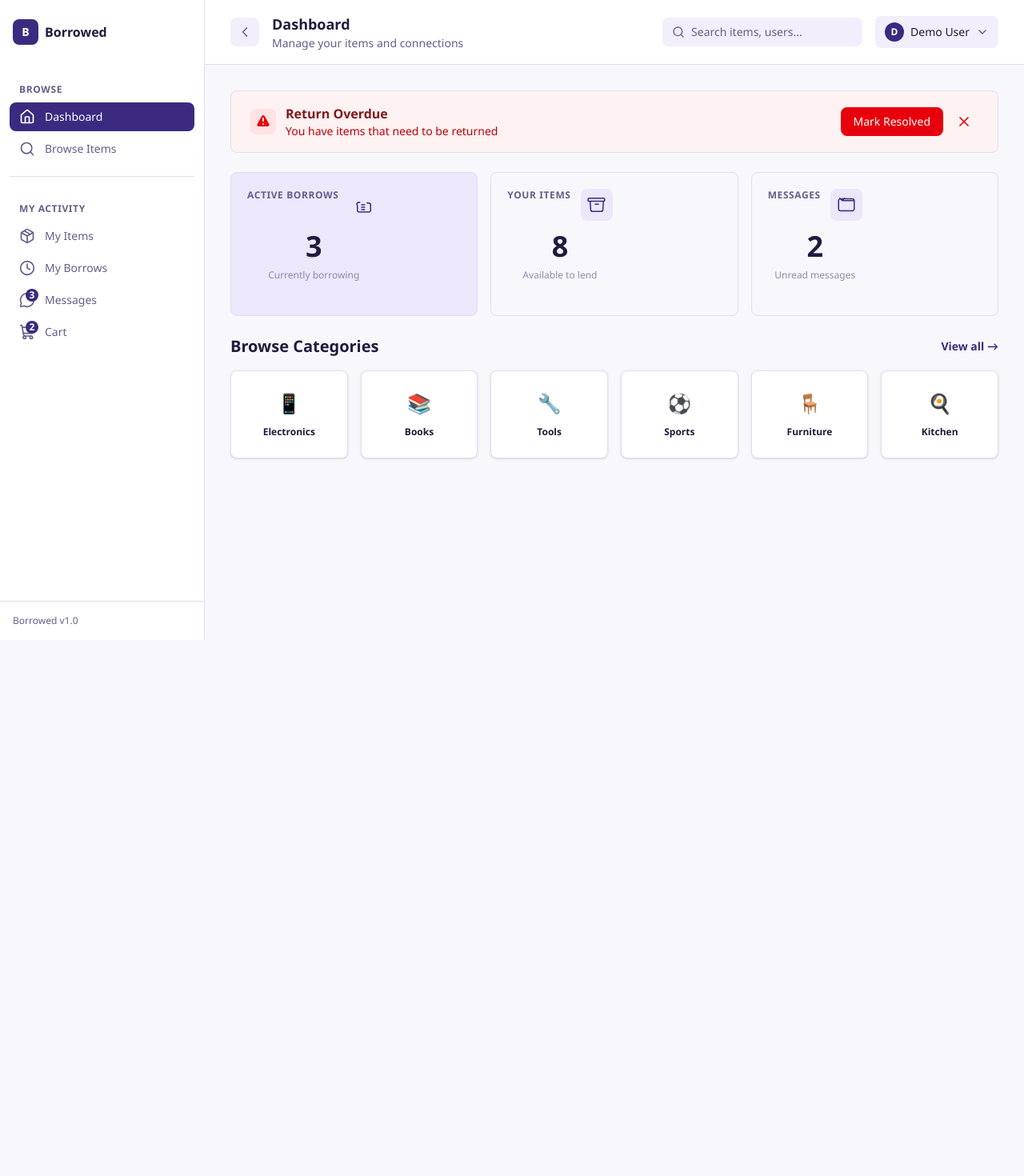
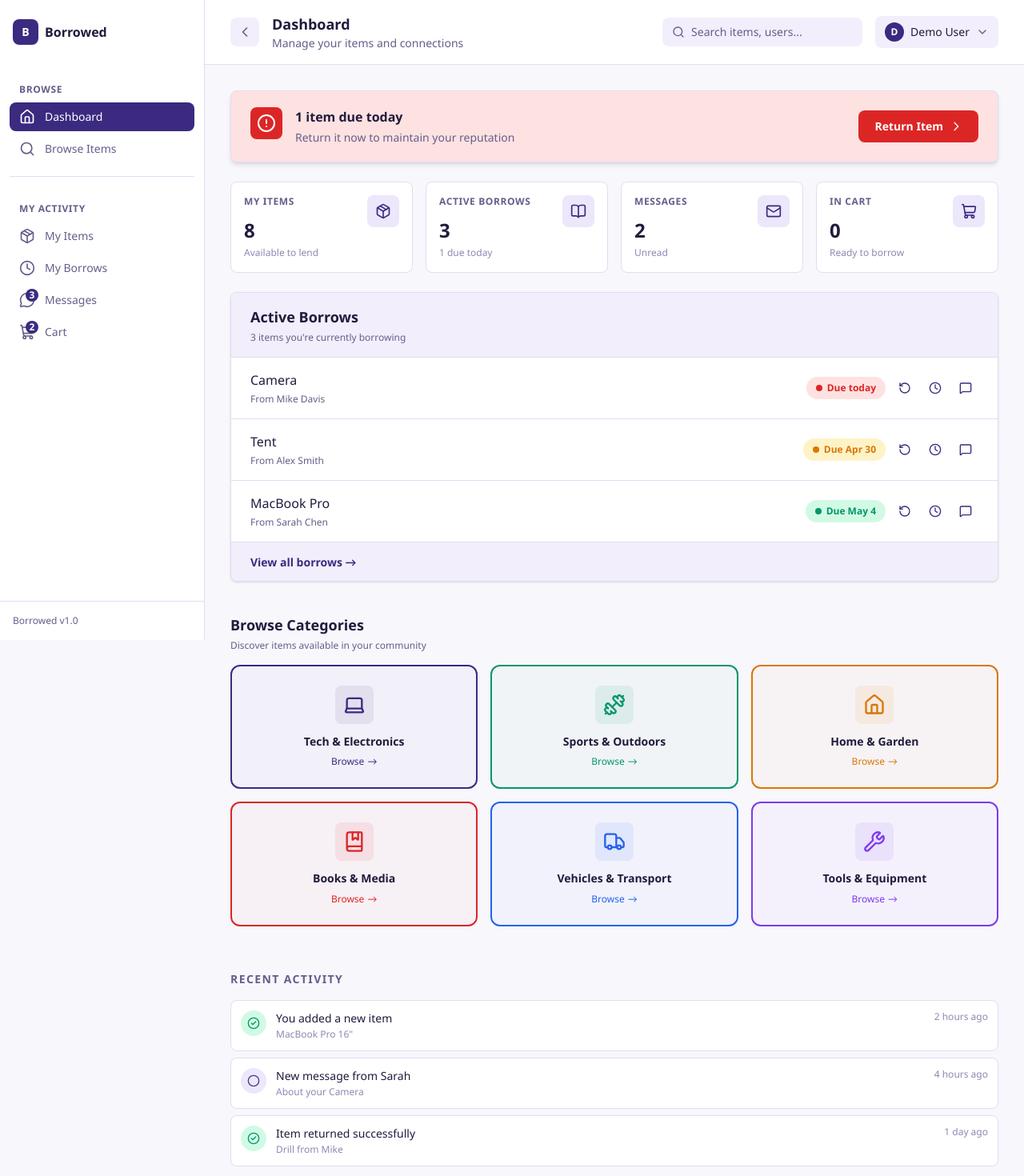
Before and after one commit to sushamaray/borrowed, a Next.js app: page /dashboard in a window 1280 px wide. Shown: the top 1470 px of the page at 80% size. Before the commit the page ends 800 px from the top, so only its background shows below. Built offline with nearby package versions, Linux system fonts and the light colour scheme.

Commit message:
dashboard final

```diff
--- a/app/(dashboard)/dashboard/page.tsx
+++ b/app/(dashboard)/dashboard/page.tsx
@@ -1,112 +1,420 @@
 "use client";
 
-import { useState } from "react";
-import StatCard from "@/components/dashboard/StatCard";
+import { useMemo } from "react";
+import Link from "next/link";
+import {
+  AlertCircle,
+  Package,
+  BookOpen,
+  Mail,
+  ShoppingCart,
+  RotateCcw,
+  Clock,
+  MessageSquare,
+  Laptop,
+  Dumbbell,
+  Home,
+  Wrench,
+  Truck,
+  BookMarked,
+  CheckCircle2,
+  Circle,
+} from "lucide-react";
 
 export default function DashboardPage() {
-  const [isDismissed, setIsDismissed] = useState(false);
+  // Mock data - replace with real API data
+  const userStats = {
+    itemsCount: 8,
+    borrowsCount: 3,
+    messagesCount: 2,
+    cartCount: 0,
+    activeBorrows: [
+      { id: 1, item: "Camera", from: "Mike Davis", dueIn: 1, dueDate: "Today", status: "due-today" },
+      { id: 2, item: "Tent", from: "Alex Smith", dueIn: 3, dueDate: "Apr 30", status: "due-soon" },
+      { id: 3, item: "MacBook Pro", from: "Sarah Chen", dueIn: 7, dueDate: "May 4", status: "safe" },
+    ],
+  };
 
   const categories = [
-    { id: 1, name: "Electronics", icon: "📱" },
-    { id: 2, name: "Books", icon: "📚" },
-    { id: 3, name: "Tools", icon: "🔧" },
-    { id: 4, name: "Sports", icon: "⚽" },
-    { id: 5, name: "Furniture", icon: "🪑" },
-    { id: 6, name: "Kitchen", icon: "🍳" },
+    { id: 1, name: "Tech & Electronics", icon: Laptop, accentColor: "#3b2a80" },
+    { id: 2, name: "Sports & Outdoors", icon: Dumbbell, accentColor: "#059669" },
+    { id: 3, name: "Home & Garden", icon: Home, accentColor: "#d97706" },
+    { id: 4, name: "Books & Media", icon: BookMarked, accentColor: "#dc2626" },
+    { id: 5, name: "Vehicles & Transport", icon: Truck, accentColor: "#2563eb" },
+    { id: 6, name: "Tools & Equipment", icon: Wrench, accentColor: "#7c3aed" },
   ];
+
+  const activities = [
+    {
+      id: 1,
+      title: "You added a new item",
+      subtitle: "MacBook Pro 16\"",
+      timestamp: "2 hours ago",
+      status: "completed" as const,
+    },
+    {
+      id: 2,
+      title: "New message from Sarah",
+      subtitle: "About your Camera",
+      timestamp: "4 hours ago",
+      status: "active" as const,
+    },
+    {
+      id: 3,
+      title: "Item returned successfully",
+      subtitle: "Drill from Mike",
+      timestamp: "1 day ago",
+      status: "completed" as const,
+    },
+  ];
+
+  // Sort borrows by urgency
+  const sortedBorrows = useMemo(
+    () => [...userStats.activeBorrows].sort((a, b) => a.dueIn - b.dueIn),
+    [userStats.activeBorrows]
+  );
+
+  const dueTodayCount = sortedBorrows.filter(b => b.status === "due-today").length;
 
   return (
     <div className="space-y-6">
-      {/* Return Overdue Alert */}
-      {!isDismissed && (
-        <div className="rounded-lg border border-red-200 bg-red-50 px-6 py-4">
-          <div className="flex items-center justify-between">
-            <div className="flex items-center gap-3">
-              <div className="flex h-8 w-8 items-center justify-center rounded-lg bg-red-100">
-                <svg className="h-5 w-5 text-red-600" fill="currentColor" viewBox="0 0 20 20">
-                  <path fillRule="evenodd" d="M8.257 3.099c.765-1.36 2.722-1.36 3.486 0l5.58 9.92c.75 1.334-.213 2.98-1.742 2.98H4.42c-1.53 0-2.493-1.646-1.743-2.98l5.58-9.92zM11 13a1 1 0 11-2 0 1 1 0 012 0zm-1-8a1 1 0 00-1 1v3a1 1 0 002 0V6a1 1 0 00-1-1z" clipRule="evenodd" />
-                </svg>
+      {/* PRIORITY 1: Alert Banner - Due Items */}
+      {dueTodayCount > 0 && (
+        <div
+          className="rounded-lg border border-[var(--danger)] bg-[var(--danger-soft)] overflow-hidden shadow-md"
+        >
+          <div className="px-6 py-5 flex items-center justify-between gap-4">
+            <div className="flex items-start gap-4">
+              <div
+                className="flex-shrink-0 flex items-center justify-center h-10 w-10 rounded-lg"
+                style={{ backgroundColor: "var(--danger)", color: "white" }}
+              >
+                <AlertCircle className="h-6 w-6" />
               </div>
               <div>
-                <h3 className="font-semibold text-red-900">Return Overdue</h3>
-                <p className="text-sm text-red-700">You have items that need to be returned</p>
+                <h3 className="font-bold text-[var(--foreground)]">
+                  {dueTodayCount} item{dueTodayCount > 1 ? "s" : ""} due today
+                </h3>
+                <p className="text-sm text-[var(--text-secondary)] mt-1">
+                  Return {dueTodayCount === 1 ? "it" : "them"} now to maintain your reputation
+                </p>
               </div>
             </div>
-            <div className="flex gap-2">
-              <button className="rounded-lg bg-red-600 px-4 py-2 text-sm font-medium text-white hover:bg-red-700">
-                Mark Resolved
-              </button>
-              <button onClick={() => setIsDismissed(true)} className="rounded-lg p-2 hover:bg-red-100">
-                <svg className="h-5 w-5 text-red-600" fill="none" viewBox="0 0 24 24" strokeWidth={2} stroke="currentColor">
-                  <path strokeLinecap="round" strokeLinejoin="round" d="M6 18L18 6M6 6l12 12" />
-                </svg>
-              </button>
-            </div>
+            <Link
+              href="/dashboard/my-borrows"
+              className="flex-shrink-0 inline-flex items-center gap-2 px-5 py-2.5 rounded-lg text-sm font-semibold transition-all duration-200"
+              style={{
+                backgroundColor: "var(--danger)",
+                color: "white",
+              }}
+            >
+              Return Item
+              <svg className="h-4 w-4" fill="none" viewBox="0 0 24 24" strokeWidth={2} stroke="currentColor">
+                <path strokeLinecap="round" strokeLinejoin="round" d="M9 5l7 7-7 7" />
+              </svg>
+            </Link>
           </div>
         </div>
       )}
 
-      {/* Stats Grid */}
-      <div className="grid grid-cols-3 gap-4">
-        <StatCard
+      {/* PRIORITY 2: Overview Stats - Secondary Focus */}
+      <div className="grid grid-cols-2 gap-4 sm:grid-cols-4">
+        <OverviewCard
+          icon={Package}
+          title="My Items"
+          value={userStats.itemsCount}
+          subtitle="Available to lend"
+          href="/dashboard/my-items"
+        />
+        <OverviewCard
+          icon={BookOpen}
           title="Active Borrows"
-          value={3}
-          subtitle="Currently borrowing"
-          icon={
-            <svg className="h-6 w-6" fill="none" viewBox="0 0 24 24" strokeWidth={1.5} stroke="currentColor">
-              <path strokeLinecap="round" strokeLinejoin="round" d="M9 12h3.75M9 15h3.75M9 18h3.75m3-8.25H18a2.25 2.25 0 012.25 2.25v6A2.25 2.25 0 0118 21H6a2.25 2.25 0 01-2.25-2.25v-6A2.25 2.25 0 016 9h.75" />
-            </svg>
-          }
-          variant="info"
+          value={userStats.borrowsCount}
+          subtitle={`${dueTodayCount} due today`}
+          href="/dashboard/my-borrows"
         />
-
-        <StatCard
-          title="Your Items"
-          value={8}
-          subtitle="Available to lend"
-          icon={
-            <svg className="h-6 w-6" fill="none" viewBox="0 0 24 24" strokeWidth={1.5} stroke="currentColor">
-              <path strokeLinecap="round" strokeLinejoin="round" d="M20.25 7.5l-.625 10.632a2.25 2.25 0 01-2.247 2.118H6.622a2.25 2.25 0 01-2.247-2.118L3.75 7.5M10 11.25h4M3.375 7.5h17.25c.621 0 1.125-.504 1.125-1.125V4.875c0-.621-.504-1.125-1.125-1.125H2.25c-.621 0-1.125.504-1.125 1.125v1.5c0 .621.504 1.125 1.125 1.125z" />
-            </svg>
-          }
-          variant="success"
+        <OverviewCard
+          icon={Mail}
+          title="Messages"
+          value={userStats.messagesCount}
+          subtitle="Unread"
+          href="/dashboard/messages"
         />
-
-        <StatCard
-          title="Messages"
-          value={2}
-          subtitle="Unread messages"
-          icon={
-            <svg className="h-6 w-6" fill="none" viewBox="0 0 24 24" strokeWidth={1.5} stroke="currentColor">
-              <path strokeLinecap="round" strokeLinejoin="round" d="M21.75 6.75v10.5a2.25 2.25 0 01-2.25 2.25H4.5a2.25 2.25 0 01-2.25-2.25V6.75m19.5 0A2.25 2.25 0 0019.5 4.5H4.5A2.25 2.25 0 002.25 6.75m19.5 0h-15m0 0l-3-3m3 3l3-3" />
-            </svg>
-          }
-          variant="warning"
+        <OverviewCard
+          icon={ShoppingCart}
+          title="In Cart"
+          value={userStats.cartCount}
+          subtitle="Ready to borrow"
+          href="/dashboard/cart"
         />
       </div>
 
-      {/* Browse Categories */}
-      <div>
-        <div className="mb-4 flex items-center justify-between">
-          <h2 className="text-xl font-bold text-[var(--foreground)]">Browse Categories</h2>
-          <a href="#" className="text-sm font-semibold text-[var(--primary)] hover:underline">
-            View all →
-          </a>
+      {/* PRIORITY 1b: Active Borrows - Main Focus */}
+      <div className="rounded-lg border border-[var(--border)] bg-[var(--surface)] overflow-hidden shadow-sm">
+        <div className="border-b border-[var(--border)] bg-[var(--surface-soft)] px-6 py-4">
+          <h2 className="text-lg font-bold text-[var(--foreground)]">Active Borrows</h2>
+          <p className="text-xs text-[var(--text-secondary)] mt-1">
+            {sortedBorrows.length} items you're currently borrowing
+          </p>
         </div>
-        <div className="grid grid-cols-6 gap-4">
-          {categories.map((category) => (
-            <button
-              key={category.id}
-              className="group rounded-lg border border-[var(--border)] bg-[var(--surface)] px-4 py-6 text-center shadow-sm transition-all duration-200 hover:shadow-lg hover:border-[var(--primary)]/50"
+        <div className="divide-y" style={{ borderColor: "var(--border)" }}>
+          {sortedBorrows.map((borrow) => (
+            <BorrowRow key={borrow.id} borrow={borrow} />
+          ))}
+        </div>
+        {sortedBorrows.length > 0 && (
+          <div className="px-6 py-3 bg-[var(--surface-soft)] border-t border-[var(--border)]">
+            <Link
+              href="/dashboard/my-borrows"
+              className="text-sm font-semibold transition-colors"
+              style={{ color: "var(--primary)" }}
             >
-              <div className="mb-3 text-2xl">{category.icon}</div>
-              <p className="text-xs font-semibold text-[var(--foreground)] group-hover:text-[var(--primary)]">
-                {category.name}
-              </p>
-            </button>
+              View all borrows →
+            </Link>
+          </div>
+        )}
+      </div>
+
+      {/* PRIORITY 2b: Browse Categories - Visual Discovery */}
+      <div className="pt-4">
+        <div className="mb-4">
+          <h2 className="text-lg font-bold text-[var(--foreground)]">Browse Categories</h2>
+          <p className="text-xs text-[var(--text-secondary)] mt-1">Discover items available in your community</p>
+        </div>
+        <div className="grid grid-cols-2 gap-4 sm:grid-cols-3">
+          {categories.map((category) => {
+            const IconComponent = category.icon;
+            return (
+              <CategoryCard
+                key={category.id}
+                name={category.name}
+                icon={IconComponent}
+                accentColor={category.accentColor}
+              />
+            );
+          })}
+        </div>
+      </div>
+
+      {/* PRIORITY 3: Recent Activity - Lower Priority */}
+      <div className="pt-8">
+        <h3 className="mb-4 text-sm font-bold uppercase tracking-widest text-[var(--text-secondary)]">
+          Recent Activity
+        </h3>
+        <div className="space-y-2">
+          {activities.map((activity) => (
+            <ActivityItem
+              key={activity.id}
+              title={activity.title}
+              subtitle={activity.subtitle}
+              timestamp={activity.timestamp}
+              status={activity.status}
+            />
           ))}
         </div>
       </div>
     </div>
   );
 }
+
+// Inline Components
+function OverviewCard({
+  icon: IconComponent,
+  title,
+  value,
+  subtitle,
+  href,
+}: {
+  icon: React.ElementType;
+  title: string;
+  value: string | number;
+  subtitle: string;
+  href: string;
+}) {
+  return (
+    <Link
+      href={href}
+      className="rounded-lg border border-[var(--border)] bg-[var(--surface)] p-4 transition-all duration-200 hover:shadow-md hover:border-[var(--primary)]/30"
+    >
+      <div className="flex items-start justify-between gap-3">
+        <div className="flex-1 min-w-0">
+          <p className="text-xs font-semibold uppercase tracking-wider text-[var(--text-secondary)]">
+            {title}
+          </p>
+          <p className="mt-3 text-2xl font-bold text-[var(--foreground)]">{value}</p>
+          <p className="mt-1 text-xs text-[var(--text-muted)]">{subtitle}</p>
+        </div>
+        <div
+          className="flex h-10 w-10 flex-shrink-0 items-center justify-center rounded-lg"
+          style={{ backgroundColor: "var(--primary-soft)", color: "var(--primary)" }}
+        >
+          <IconComponent className="h-5 w-5" />
+        </div>
+      </div>
+    </Link>
+  );
+}
+
+function BorrowRow({
+  borrow,
+}: {
+  borrow: {
+    id: number;
+    item: string;
+    from: string;
+    dueIn: number;
+    dueDate: string;
+    status: "due-today" | "due-soon" | "safe";
+  };
+}) {
+  const getStatusColor = (status: string) => {
+    switch (status) {
+      case "due-today":
+        return { bg: "var(--danger-soft)", text: "var(--danger)" };
+      case "due-soon":
+        return { bg: "var(--warning-soft)", text: "var(--warning)" };
+      case "safe":
+        return { bg: "var(--success-soft)", text: "var(--success)" };
+      default:
+        return { bg: "var(--surface-soft)", text: "var(--text-secondary)" };
+    }
+  };
+
+  const status = getStatusColor(borrow.status);
+  const statusLabel = borrow.status === "due-today" ? "Due today" : `Due ${borrow.dueDate}`;
+
+  return (
+    <div className="flex items-center justify-between gap-4 px-6 py-4 transition-colors hover:bg-[var(--surface-soft)]">
+      <div className="flex-1 min-w-0">
+        <p className="font-medium text-[var(--foreground)]">{borrow.item}</p>
+        <p className="text-xs text-[var(--text-secondary)] mt-1">
+          From <span className="font-medium">{borrow.from}</span>
+        </p>
+      </div>
+      <div className="flex items-center gap-2 flex-shrink-0">
+        <div
+          className="inline-flex items-center gap-1.5 rounded-full px-3 py-1.5 text-xs font-semibold"
+          style={{ backgroundColor: status.bg, color: status.text }}
+        >
+          <span
+            className="h-2 w-2 rounded-full"
+            style={{ backgroundColor: status.text }}
+          ></span>
+          {statusLabel}
+        </div>
+        <div className="flex items-center gap-1.5">
+          <button
+            className="p-2 rounded-lg transition-colors hover:bg-[var(--surface-soft)]"
+            title="Return item"
+            style={{ color: "var(--primary)" }}
+          >
+            <RotateCcw className="h-4 w-4" />
+          </button>
+          <button
+            className="p-2 rounded-lg transition-colors hover:bg-[var(--surface-soft)]"
+            title="Extend borrow period"
+            style={{ color: "var(--primary)" }}
+          >
+            <Clock className="h-4 w-4" />
+          </button>
+          <button
+            className="p-2 rounded-lg transition-colors hover:bg-[var(--surface-soft)]"
+            title="Message lender"
+            style={{ color: "var(--primary)" }}
+          >
+            <MessageSquare className="h-4 w-4" />
+          </button>
+        </div>
+      </div>
+    </div>
+  );
+}
+
+function ActivityItem({
+  title,
+  subtitle,
+  timestamp,
+  status,
+}: {
+  title: string;
+  subtitle: string;
+  timestamp: string;
+  status: "completed" | "active";
+}) {
+  return (
+    <div className="flex items-start gap-3 rounded-lg border border-[var(--border)] bg-[var(--surface)] p-3 transition-colors hover:bg-[var(--surface-soft)]">
+      <div
+        className="flex h-8 w-8 flex-shrink-0 items-center justify-center rounded-full"
+        style={{
+          backgroundColor: status === "completed" ? "var(--success-soft)" : "var(--primary-soft)",
+        }}
+      >
+        {status === "completed" ? (
+          <CheckCircle2 className="h-4 w-4" style={{ color: "var(--success)" }} />
+        ) : (
+          <Circle className="h-4 w-4 animate-pulse" style={{ color: "var(--primary)" }} />
+        )}
+      </div>
+      <div className="flex-1 min-w-0">
+        <p className="text-sm font-medium text-[var(--foreground)]">{title}</p>
+        <p className="text-xs text-[var(--text-muted)] mt-0.5">{subtitle}</p>
+      </div>
+      <span className="flex-shrink-0 text-xs text-[var(--text-muted)]">{timestamp}</span>
+    </div>
+  );
+}
+
+function CategoryCard({
+  name,
+  icon: IconComponent,
+  accentColor,
+}: {
+  name: string;
+  icon: React.ElementType;
+  accentColor: string;
+}) {
+  return (
+    <button
+      className="group relative overflow-hidden rounded-xl p-6 text-left transition-all duration-300 hover:shadow-lg focus:outline-none"
+      style={{
+        backgroundColor: `${accentColor}08`,
+        border: `2px solid ${accentColor}`,
+      }}
+    >
+      {/* Glowy hover effect */}
+      <div
+        className="absolute inset-0 rounded-xl opacity-0 group-hover:opacity-100 transition-opacity duration-300"
+        style={{
+          background: accentColor,
+          filter: "blur(20px)",
+          zIndex: -1,
+          opacity: 0.05,
+        }}
+      />
+
+      <div className="relative z-10 flex flex-col items-center text-center gap-3">
+        <div
+          className="flex h-12 w-12 items-center justify-center rounded-lg transition-all duration-300 group-hover:scale-110"
+          style={{
+            backgroundColor: `${accentColor}15`,
+            color: accentColor,
+          }}
+        >
+          <IconComponent className="h-7 w-7" />
+        </div>
+        <div>
+          <p className="font-semibold text-sm text-[var(--foreground)] leading-snug">
+            {name}
+          </p>
+          <p
+            className="text-xs mt-2 group-hover:font-medium transition-all duration-300 flex items-center justify-center gap-1"
+            style={{ color: accentColor }}
+          >
+            Browse
+            <span className="group-hover:translate-x-0.5 transition-transform duration-300">→</span>
+          </p>
+        </div>
+      </div>
+    </button>
+  );
+}
--- a/components/dashboard/ActivityItem.tsx
+++ b/components/dashboard/ActivityItem.tsx
@@ -13,13 +13,13 @@ type ActivityItemProps = {
 const statusConfig = {
   active: {
     label: "Active",
-    color: "bg-[var(--status-success-soft)] text-[var(--status-success)]",
-    dot: "bg-[var(--status-success)]",
+    color: "bg-[var(--success-soft)] text-[var(--success)]",
+    dot: "bg-[var(--success)]",
   },
   pending: {
     label: "Pending",
-    color: "bg-[var(--status-warning-soft)] text-[var(--status-warning)]",
-    dot: "bg-[var(--status-warning)]",
+    color: "bg-[var(--warning-soft)] text-[var(--warning)]",
+    dot: "bg-[var(--warning)]",
   },
   completed: {
     label: "Completed",
@@ -28,8 +28,8 @@ const statusConfig = {
   },
   overdue: {
     label: "Overdue",
-    color: "bg-[var(--status-danger-soft)] text-[var(--status-danger)]",
-    dot: "bg-[var(--status-danger)]",
+    color: "bg-[var(--danger-soft)] text-[var(--danger)]",
+    dot: "bg-[var(--danger)]",
   },
 };
 
--- a/components/dashboard/FeaturedCard.tsx
+++ b/components/dashboard/FeaturedCard.tsx
@@ -18,30 +18,30 @@ type FeaturedCardProps = {
 
 const variantGradients = {
   primary: "from-[var(--primary-soft)] to-[var(--surface)] border-[var(--primary)]/20",
-  success: "from-[var(--status-success-soft)] to-[var(--surface)] border-[var(--status-success)]/20",
-  warning: "from-[var(--status-warning-soft)] to-[var(--surface)] border-[var(--status-warning)]/20",
-  danger: "from-[var(--status-danger-soft)] to-[var(--surface)] border-[var(--status-danger)]/20",
+  success: "from-[var(--success-soft)] to-[var(--surface)] border-[var(--success)]/20",
+  warning: "from-[var(--warning-soft)] to-[var(--surface)] border-[var(--warning)]/20",
+  danger: "from-[var(--danger-soft)] to-[var(--surface)] border-[var(--danger)]/20",
 };
 
 const variantAccents = {
   primary: "bg-[var(--primary)]/5",
-  success: "bg-[var(--status-success)]/5",
-  warning: "bg-[var(--status-warning)]/5",
-  danger: "bg-[var(--status-danger)]/5",
+  success: "bg-[var(--success)]/5",
+  warning: "bg-[var(--warning)]/5",
+  danger: "bg-[var(--danger)]/5",
 };
 
 const variantButtons = {
   primary: "bg-[var(--primary)] hover:bg-[var(--primary-hover)] text-white",
-  success: "bg-[var(--status-success)] hover:bg-[var(--status-success)] text-white",
-  warning: "bg-[var(--status-warning)] hover:bg-[var(--status-warning)] text-white",
-  danger: "bg-[var(--status-danger)] hover:bg-[var(--status-danger)] text-white",
+  success: "bg-[var(--success)] hover:bg-[var(--success)] text-white",
+  warning: "bg-[var(--warning)] hover:bg-[var(--warning)] text-white",
+  danger: "bg-[var(--danger)] hover:bg-[var(--danger)] text-white",
 };
 
 const variantIcons = {
   primary: "text-[var(--primary)]",
-  success: "text-[var(--status-success)]",
-  warning: "text-[var(--status-warning)]",
-  danger: "text-[var(--status-danger)]",
+  success: "text-[var(--success)]",
+  warning: "text-[var(--warning)]",
+  danger: "text-[var(--danger)]",
 };
 
 export default function FeaturedCard({
--- a/components/dashboard/StatCard.tsx
+++ b/components/dashboard/StatCard.tsx
@@ -17,9 +17,9 @@ type StatCardProps = {
 
 const variantClasses = {
   default: "bg-[var(--surface)] border-[var(--border)] text-[var(--primary)]",
-  success: "bg-[var(--status-success-soft)] border-[var(--status-success)]/20 text-[var(--status-success)]",
-  warning: "bg-[var(--status-warning-soft)] border-[var(--status-warning)]/20 text-[var(--status-warning)]",
-  danger: "bg-[var(--status-danger-soft)] border-[var(--status-danger)]/20 text-[var(--status-danger)]",
+  success: "bg-[var(--success-soft)] border-[var(--success)]/20 text-[var(--success)]",
+  warning: "bg-[var(--warning-soft)] border-[var(--warning)]/20 text-[var(--warning)]",
+  danger: "bg-[var(--danger-soft)] border-[var(--danger)]/20 text-[var(--danger)]",
   info: "bg-[var(--primary-soft)] border-[var(--primary)]/20 text-[var(--primary)]",
 };
 
@@ -93,8 +93,8 @@ export default function StatCard({
 
   const classes = `
     group relative rounded-lg border transition-all duration-200 flex flex-col
-    hover:shadow-lg hover:border-[var(--primary)]/50 cursor-pointer
-    ${size === "lg" ? "min-h-[200px]" : size === "md" ? "min-h-[180px]" : "min-h-[160px]"}
+    hover:shadow-md hover:border-primary/70 hover:bg-opacity-80 cursor-pointer
+    ${size === "lg" ? "min-h-[200px]" : size === "md" ? "min-h-[160px]" : "min-h-auto"}
     ${variantClasses[variant]}
     ${sizeClasses[size]}
   `;
--- a/package.json
+++ b/package.json
@@ -11,6 +11,7 @@
   "dependencies": {
     "@prisma/client": "^5.22.0",
     "bcrypt": "^6.0.0",
+    "lucide-react": "^1.12.0",
     "next": "16.2.4",
     "prisma": "^5.22.0",
     "react": "19.2.4",
```
Also changed, not shown: app/globals.css (+8 -1 lines), 1 other file (tests, documents, lock files or other folders).
